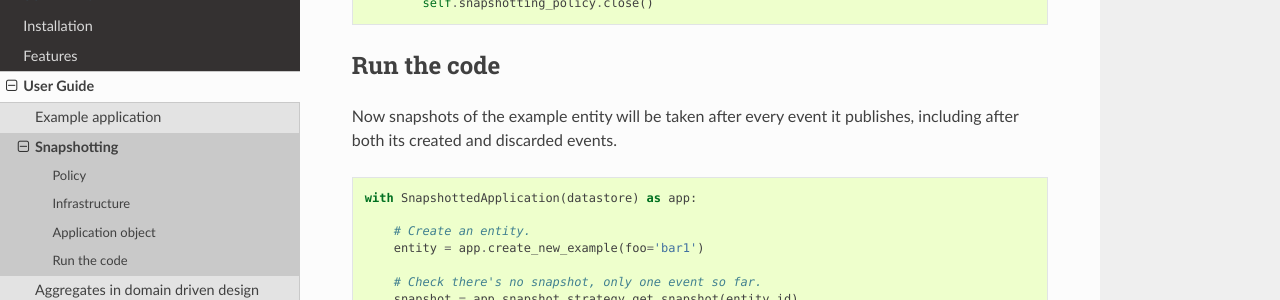
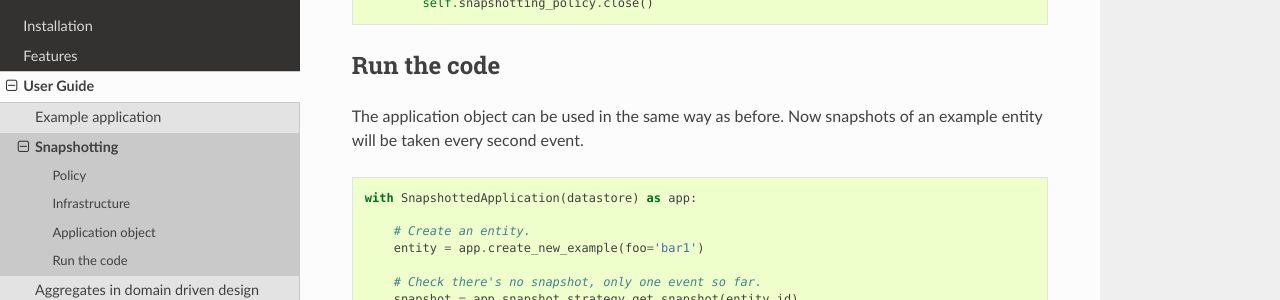
Before and after one commit to pyeventsourcing/eventsourcing, a Sphinx documentation site: the page built from docs/topics/user_guide/snapshotting.rst, in a window 1280 px wide and 900 px high, scrolled down 2415 px. Shown: the part 151-451 px from the top of the window. Built offline with Sphinx 7.4.7 and the Read the Docs theme 2.0.0, drawn with Linux system fonts in a browser that asks for light colours.

Commit message:
Fixed copy.

```diff
--- a/docs/topics/user_guide/snapshotting.rst
+++ b/docs/topics/user_guide/snapshotting.rst
@@ -148,9 +148,9 @@ to persist snapshots whenever they are taken.
 Run the code
 ------------
 
-Now snapshots of the example entity will be taken after every
-event it publishes, including after both its created and discarded
-events.
+The application object can be used in the same way as before. Now
+snapshots of an example entity will be taken every second
+event.
 
 .. code:: python
 
```
